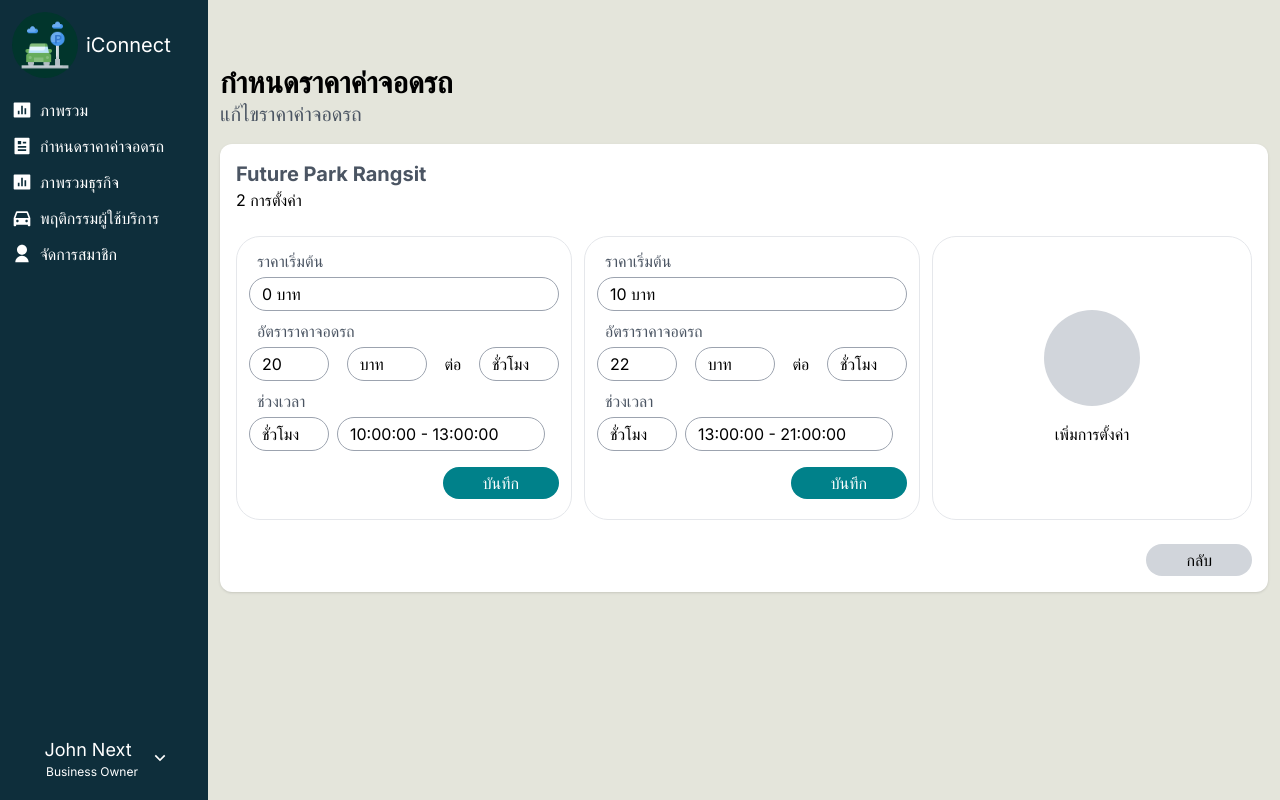
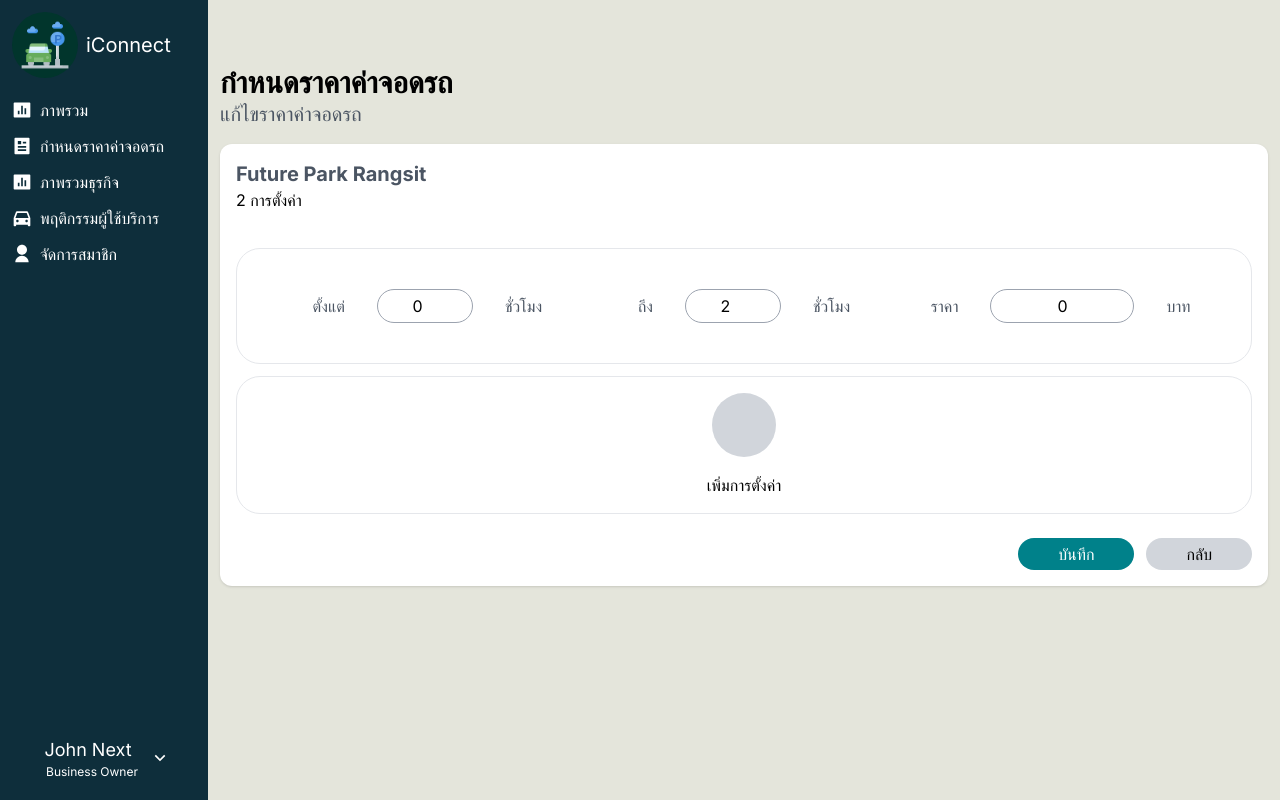
Before and after one commit to G7-SERVER-TEAM/iConnect-Website, a Next.js app: page /price-config/edit in a window 1280 px wide. Built offline with nearby package versions, Linux system fonts and the light colour scheme; some icons are missing.

Commit message:
chart + responsive update
- add chart.js
- responsive on price-config page
- responsive on user-management page
- responsive user table
- chart on config price page

```diff
--- a/package.json
+++ b/package.json
@@ -10,6 +10,7 @@
   },
   "dependencies": {
     "@nextui-org/react": "^2.2.9",
+    "chart.js": "^2.9.4",
     "framer-motion": "^11.0.3",
     "next": "14.0.4",
     "react": "^18",
--- a/src/app/(dashboard)/price-config/page.jsx
+++ b/src/app/(dashboard)/price-config/page.jsx
@@ -72,7 +72,7 @@
           <ResultContainer />
         </div>
 
-        <div className='w-full flex flex-row gap-4'>
+        <div className='w-full flex flex-col lg:flex-row gap-4'>
           <div className="w-full lg:w-1/2 flex flex-col bg-white rounded-xl shadow p-4 gap-4">
             <div className='text-xl'>ราคาก่อนหน้า</div>
             <Table items={priceBefore} />
--- a/src/app/(dashboard)/user-management/[id]/page.jsx
+++ b/src/app/(dashboard)/user-management/[id]/page.jsx
@@ -25,11 +25,11 @@
           <div className="text-xl text-gray-600">แก้ไขข้อมูลสมาชิก</div>
         </div>
 
-        <div className='w-full flex flex-row gap-8'>
-          <div className='w-1/4'>
+        <div className='w-full flex flex-col xl:flex-row gap-8'>
+          <div className='w-full xl:w-1/4'>
             <ProfileImage />
           </div>
-          <div className='w-3/4'>
+          <div className='w-full xl:w-3/4'>
             <Form
               user_id={userId}
               username={username}
--- a/src/app/(dashboard)/user-management/add/page.jsx
+++ b/src/app/(dashboard)/user-management/add/page.jsx
@@ -17,11 +17,11 @@
           <div className="text-xl text-gray-600">เพิ่มสมาชิก</div>
         </div>
 
-        <div className='w-full flex flex-row gap-8'>
-          <div className='w-1/4'>
+        <div className='w-full flex flex-col xl:flex-row gap-8'>
+          <div className='w-full xl:w-1/4'>
             <ProfileImage />
           </div>
-          <div className='w-3/4'>
+          <div className='w-full xl:w-3/4'>
             <Form />
           </div>
         </div>
--- a/src/components/PriceConfig/ConfigCard.jsx
+++ b/src/components/PriceConfig/ConfigCard.jsx
@@ -1,84 +1,67 @@
 "use client";
 
 import React, { useState } from "react";
+import { Icon } from '@iconify/react';
 
-const ConfigCard = ({ start_price, rate_price, time }) => {
+const ConfigCard = ({ start_hour, end_hour, price, index, onRemove }) => {
 
-  const [startPrice, setStartPrice] = useState(start_price);
-  const [ratePriceValue, setRatePriceValue] = useState(rate_price.value);
-  const [ratePriceUnit, setRatePriceUnit] = useState(rate_price.unit);
-  const [ratePriceTimeUnit, setRatePriceTimeUnit] = useState(rate_price.time_unit);
-  const [timeUnit, setTimeUnit] = useState(time.unit);
-  const [timeRange, setTimeRange] = useState(time.range);
+  const [startHour, setStartHour] = useState(start_hour);
+  const [endHour, setEndHour] = useState(end_hour);
+  const [priceValue, setPriceValue] = useState(price);
 
-  const doSubmit = () => {
-    // console.log('todo.. submit')
-  }
+  const handleRemove = () => {
+    onRemove(index);
+  };
 
   return (
-    <div className="w-[21rem] flex flex-col gap-2 p-3 border rounded-3xl bg-white">
+    <div className="relative w-full flex flex-col lg:flex-row justify-between items-center gap-3 lg:gap-0 border rounded-3xl bg-white my-3 px-2 lg:px-8 py-10">
 
-      <div className='w-full flex flex-col gap-1'>
-        <div className="px-2 text-gray-600">ราคาเริ่มต้น</div>
+      <div className='w-full flex flex-row justify-center items-center gap-4 lg:gap-6 xl:gap-8'>
+        <div className="w-10 lg:w-min text-gray-600">ตั้งแต่</div>
+        <input
+          type="number"
+          className="w-36 lg:w-24 text-center px-3 py-1 border border-gray-400 rounded-full"
+          value={startHour}
+          onChange={(e) => {setStartHour(e.target.value);}}
+        />
+        <div className="w-10 lg:w-min text-gray-600">ชั่วโมง</div>
+      </div>
+
+      <div className='w-full flex flex-row justify-center items-center gap-4 lg:gap-6 xl:gap-8'>
+        <div className="w-10 lg:w-min text-gray-600">ถึง</div>
+        <input
+          type="number"
+          className="w-36 lg:w-24 text-center px-3 py-1 border border-gray-400 rounded-full"
+          min={parseInt(startHour)+1}
+          value={endHour}
+          onChange={(e) => {setEndHour(e.target.value);}}
+        />
+        <div className="w-10 lg:w-min text-gray-600">ชั่วโมง</div>
+      </div>
+
+      <div className='w-full flex flex-row justify-center items-center gap-4 lg:gap-6 xl:gap-8'>
+        <div className="w-10 lg:w-min text-gray-600">ราคา</div>
         <input
           type="text"
-          className="px-3 py-1 border border-gray-400 rounded-full"
-          value={startPrice}
-          onChange={(e) => {setStartPrice(e.target.value);}}
+          className="w-36 text-center px-3 py-1 border border-gray-400 rounded-full"
+          value={priceValue}
+          onChange={(e) => {setPriceValue(e.target.value);}}
         />
+        <div className="w-10 lg:w-min text-gray-600">บาท</div>
       </div>
 
-      <div className='w-full flex flex-col gap-1'>
-        <div className="px-2 text-gray-600">อัตราราคาจอดรถ</div>
-        <div className="w-full flex flex-row justify-between items-center gap-2">
-          <input
-            type="text"
-            className="w-[5rem] px-3 py-1 border border-gray-400 rounded-full"
-            value={ratePriceValue}
-            onChange={(e) => {setRatePriceValue(e.target.value)}}
-          />
-          <input
-            type="text"
-            className="w-[5rem] px-3 py-1 border border-gray-400 rounded-full"
-            value={ratePriceUnit}
-            onChange={(e) => {setRatePriceUnit(e.target.value)}}
-          />
-          <div>ต่อ</div>
-          <input
-            type="text"
-            className="w-[5rem] px-3 py-1 border border-gray-400 rounded-full"
-            value={ratePriceTimeUnit}
-            onChange={(e) => {setRatePriceTimeUnit(e.target.value)}}
-          />
+      { index > 0 &&
+        <div
+          className="absolute top-2 right-2"
+        >
+          <div
+            onClick={handleRemove}
+            className="cursor-pointer bg-red-300 p-2 rounded-full"
+          >
+            <Icon icon="tabler:minus" width="1rem" height="1rem" style={{color: '#FFF'}} />
+          </div>
         </div>
-      </div>
-
-      <div className='w-full flex flex-col gap-1'>
-        <div className="px-2 text-gray-600">ช่วงเวลา</div>
-        <div className="w-full flex flex-row items-center gap-2">
-          <input
-            type="text"
-            className="w-[5rem] px-3 py-1 border border-gray-400 rounded-full"
-            value={timeUnit}
-            onChange={(e) => {setTimeUnit(e.target.value)}}
-          />
-          <input
-            type="text"
-            className="w-[13rem] px-3 py-1 border border-gray-400 rounded-full"
-            value={timeRange}
-            onChange={(e) => {setTimeRange(e.target.value)}}
-          />
-        </div>
-      </div>
-
-      <div className="w-full flex flex-row justify-end py-2">
-        <div
-          onClick={doSubmit}
-          className="text-center cursor-pointer bg-[#00818A] text-white px-10 py-1 rounded-full whitespace-nowrap"
-        >
-          บันทึก
-        </div>
-      </div>
+      }
 
     </div>
   )
--- a/src/components/PriceConfig/SettingContainer.jsx
+++ b/src/components/PriceConfig/SettingContainer.jsx
@@ -8,49 +8,32 @@
 
   const [settings, setSettings] = useState([
     {
-      start_price: "0 บาท",
-      rate_price: {
-        value: "20",
-        unit: "บาท",
-        time_unit: "ชั่วโมง",
-      },
-      time: {
-        unit: "ชั่วโมง",
-        range: "10:00:00 - 13:00:00",
-      }
-    },
-    {
-      start_price: "10 บาท",
-      rate_price: {
-        value: "22",
-        unit: "บาท",
-        time_unit: "ชั่วโมง",
-      },
-      time: {
-        unit: "ชั่วโมง",
-        range: "13:00:00 - 21:00:00",
-      }
+      start_hour: "0",
+      end_hour: "2",
+      price: "0",
     },
   ]);
 
   const addSettingCard = () => {
 
+    const prevData = settings[settings.length-1]
+
     const newSetting = {
-      start_price: "0 บาท",
-      rate_price: {
-        value: "20",
-        unit: "บาท",
-        time_unit: "ชั่วโมง",
-      },
-      time: {
-        unit: "ชั่วโมง",
-        range: "10:00:00 - 13:00:00",
-      }
+      start_hour: prevData.end_hour,
+      end_hour: parseInt(prevData.end_hour) + 1,
+      price: "0",
     };
 
     // Update settings array with the new setting
     setSettings([...settings, newSetting]);
 
+  }
+  const removeSettingCard = (itemIndex) => {
+    setSettings((prevSettings) => prevSettings.filter((_, index) => index !== itemIndex));
+  };
+
+  const doSubmit = () => {
+    // console.log('todo.. submit')
   }
 
   return (
@@ -63,31 +46,39 @@
         <div>2 การตั้งค่า</div>
       </div>
 
-      <div className="w-full max-w-[76rem] flex flex-row overflow-x-scroll gap-3">
+      <div className="w-full flex-col">
         {
           settings.map((item, index) => {
             return (
               <ConfigCard
                 key={index}
-                start_price={item.start_price}
-                rate_price={item.rate_price}
-                time={item.time}
+                index={index}
+                start_hour={item.start_hour}
+                end_hour={item.end_hour}
+                price={item.price}
+                onRemove={removeSettingCard}
               />
             )
           })
         }
         <div
           onClick={addSettingCard}
-          className="w-[20rem] flex flex-col justify-center items-center gap-4 py-3 px-[9rem] border rounded-3xl bg-white cursor-pointer hover:bg-slate-100/50"
+          className="w-full flex flex-col justify-center items-center gap-4 py-4 px-[9rem] border rounded-3xl bg-white cursor-pointer hover:bg-slate-100/50"
         >
           <div className="bg-gray-300 p-4 rounded-full">
-            <Icon icon="tabler:plus" width="4rem" height="4rem" style={{color: '#FFF'}} />
+            <Icon icon="tabler:plus" width="2rem" height="2rem" style={{color: '#FFF'}} />
           </div>
           <div className="whitespace-nowrap">เพิ่มการตั้งค่า</div>
         </div>
       </div>
 
       <div className="w-full flex flex-row justify-end gap-3">
+        <div
+          onClick={doSubmit}
+          className="text-center cursor-pointer bg-[#00818A] text-white px-10 py-1 rounded-full whitespace-nowrap"
+        >
+          บันทึก
+        </div>
         <a
           href="/price-config"
           className="text-center cursor-pointer bg-gray-300 text-black px-10 py-1 rounded-full whitespace-nowrap"
```
Also changed, not shown: src/app/(dashboard)/user-management/page.jsx (+10 -1 lines), src/components/ManageAccount/Table.jsx (+47 -6 lines), src/components/PriceConfig/LineChart.jsx (added, +51 -0 lines), src/components/PriceConfig/ResultContainer.jsx (+20 -2 lines).
